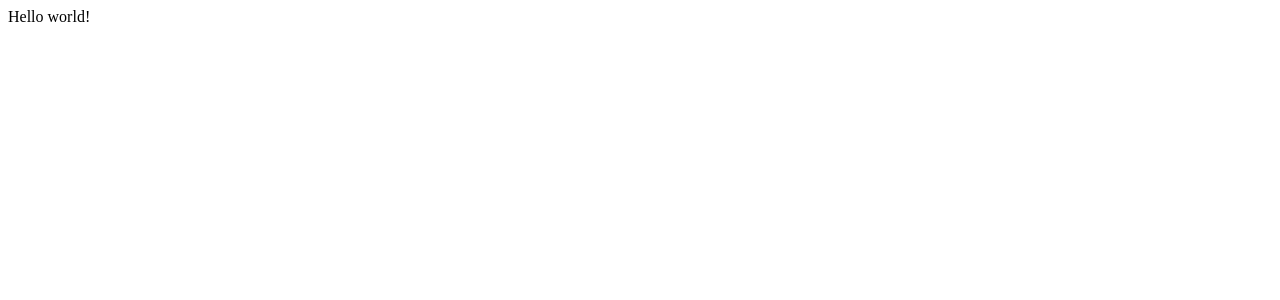
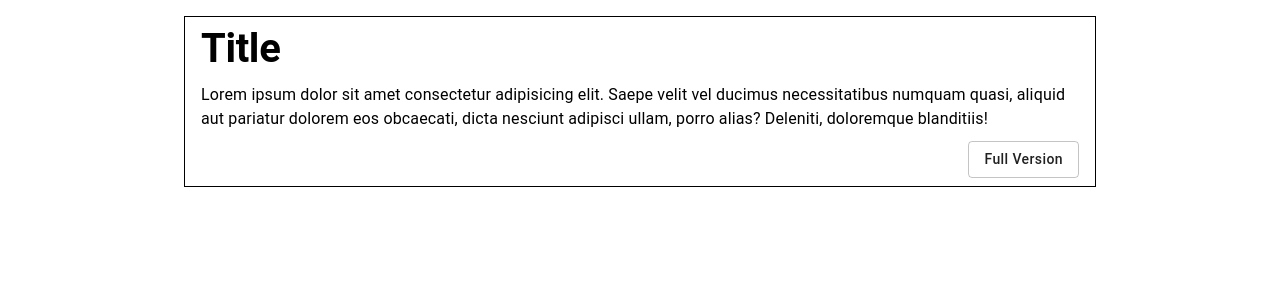
Before and after one commit to damian08k/startup-recruitment-task, a React (Create React App) app: page / in a window 1280 px wide. Shown: the top 300 px of the page. Built offline with nearby package versions, Linux system fonts and the light colour scheme.

Commit message:
Create posts list basic view

```diff
--- a/src/App.js
+++ b/src/App.js
@@ -1,7 +1,9 @@
 import React from "react";
 
+import Posts from "./components/Posts/Posts";
+
 const App = () => {
-    return <div>Hello world!</div>;
+    return <Posts />;
 };
 
 export default App;
--- /dev/null
+++ b/src/components/Posts/Posts.js
@@ -0,0 +1,7 @@
+import SinglePost from "./SinglePost/SinglePost";
+
+const Posts = () => {
+    return <SinglePost />;
+};
+
+export default Posts;
--- /dev/null
+++ b/src/components/Posts/SinglePost/SinglePost.js
@@ -0,0 +1,38 @@
+import { Box, Button, Container, List, ListItem, Typography } from "@material-ui/core";
+import useSinglePostStyles from "./useSinglePostStyles";
+
+const SinglePost = () => {
+    const {
+        listElementStyles,
+        postTitleStyles,
+        postBodyStyles,
+        showFullVersionButtonContainerStyles,
+        showFullVersionButtonStyles,
+    } = useSinglePostStyles();
+
+    return (
+        <Container maxWidth="md">
+            <List>
+                <ListItem className={listElementStyles}>
+                    <Typography variant="h2" className={postTitleStyles}>
+                        Title
+                    </Typography>
+                    <Typography variant="body1" className={postBodyStyles}>
+                        Lorem ipsum dolor sit amet consectetur adipisicing elit. Saepe velit vel ducimus necessitatibus
+                        numquam quasi, aliquid aut pariatur dolorem eos obcaecati, dicta nesciunt adipisci ullam, porro
+                        alias? Deleniti, doloremque blanditiis!
+                    </Typography>
+                    <Box component="div" className={showFullVersionButtonContainerStyles}>
+                        <Button variant="outlined">
+                            <Typography variant="button" className={showFullVersionButtonStyles}>
+                                Full Version
+                            </Typography>
+                        </Button>
+                    </Box>
+                </ListItem>
+            </List>
+        </Container>
+    );
+};
+
+export default SinglePost;
--- /dev/null
+++ b/src/components/Posts/SinglePost/useSinglePostStyles.js
@@ -0,0 +1,43 @@
+import { makeStyles } from "@material-ui/styles";
+
+const useSinglePostStyles = makeStyles({
+    listElementStyles: {
+        display: "flex",
+        textAlign: "center",
+        flexWrap: "wrap",
+        minWidth: "200px",
+        border: "1px solid black",
+
+        "& > *": {
+            flexBasis: "100%",
+        },
+
+        "@media (min-width: 640px)": {
+            textAlign: "left",
+        },
+    },
+
+    postTitleStyles: {
+        fontSize: "2.5rem",
+        fontWeight: "bold",
+    },
+
+    postBodyStyles: {
+        padding: "10px 0",
+    },
+
+    showFullVersionButtonContainerStyles: {
+        display: "flex",
+        justifyContent: "center",
+
+        "@media (min-width: 640px)": {
+            justifyContent: "flex-end",
+        },
+    },
+
+    showFullVersionButtonStyles: {
+        textTransform: "capitalize",
+    },
+});
+
+export default useSinglePostStyles;
```
